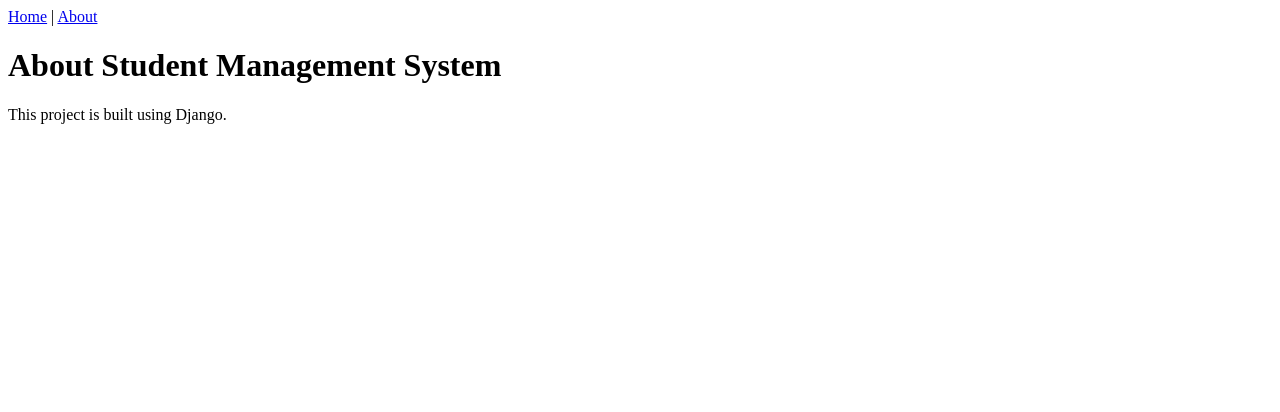
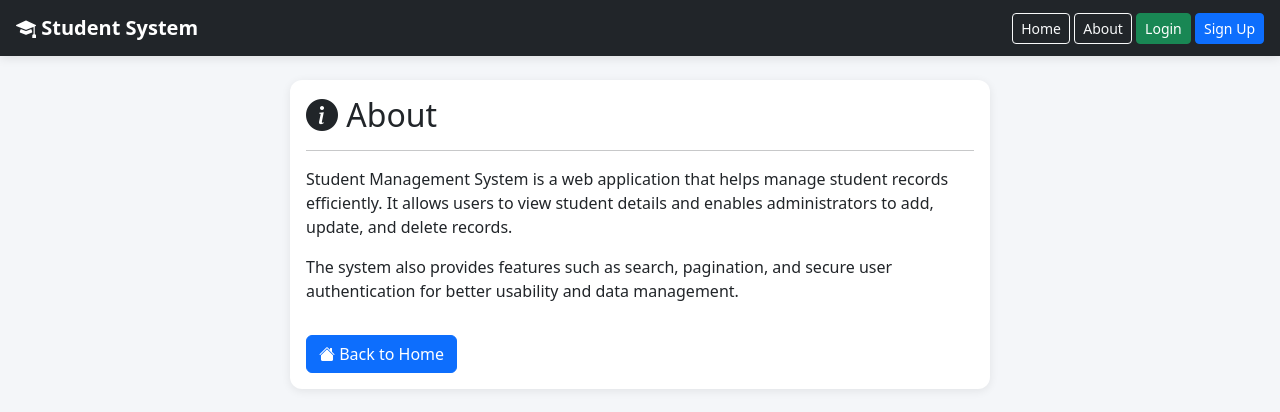
Before and after one commit to Bibek1027/Student-Management-System, a Django app: page /about/ in a window 1280 px wide. Shown: the top 412 px of the page. Run offline with Django 5.2, Linux system fonts and the light colour scheme.

Commit message:
About Page Refined

```diff
--- a/students/templates/about.html
+++ b/students/templates/about.html
@@ -1,16 +1,30 @@
-<!DOCTYPE html>
-<html>
-<head>
-    <title>About</title>
-</head>
-<body>
+{% extends 'base.html' %} {% block content %}
 
-    <a href="/">Home</a> |
-    <a href="/about/">About</a>
+<div class="card student-card mx-auto" style="max-width: 700px">
+  <div class="card-body">
+    <h2 class="mb-3">
+      <i class="bi bi-info-circle-fill"></i>
+      About
+    </h2>
 
-    <h1>About Student Management System</h1>
+    <hr />
 
-    <p>This project is built using Django.</p>
+    <p>
+      Student Management System is a web application that helps manage student
+      records efficiently. It allows users to view student details and enables
+      administrators to add, update, and delete records.
+    </p>
 
-</body>
-</html>
+    <p>
+      The system also provides features such as search, pagination, and secure
+      user authentication for better usability and data management.
+    </p>
+
+    <a href="/" class="btn btn-primary mt-3">
+      <i class="bi bi-house-fill"></i>
+      Back to Home
+    </a>
+  </div>
+</div>
+
+{% endblock %}
```
